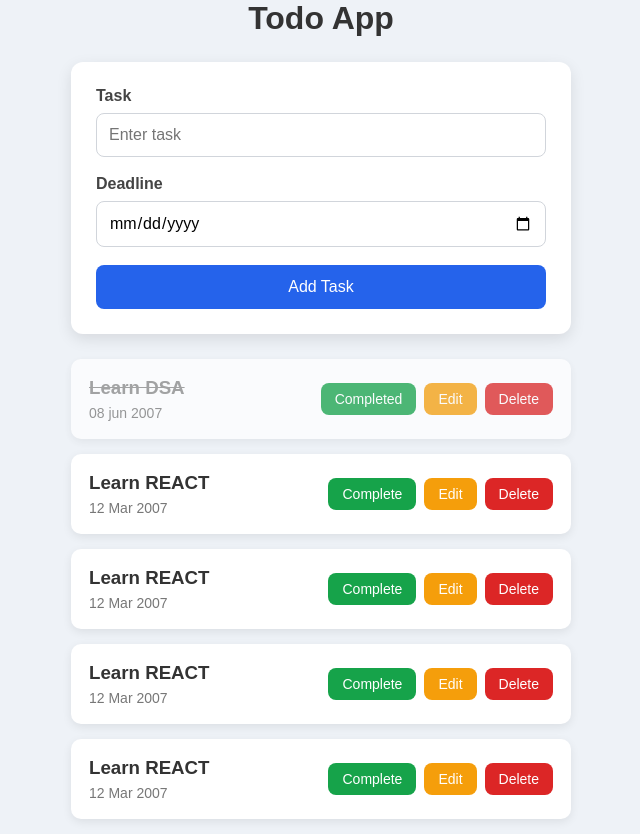
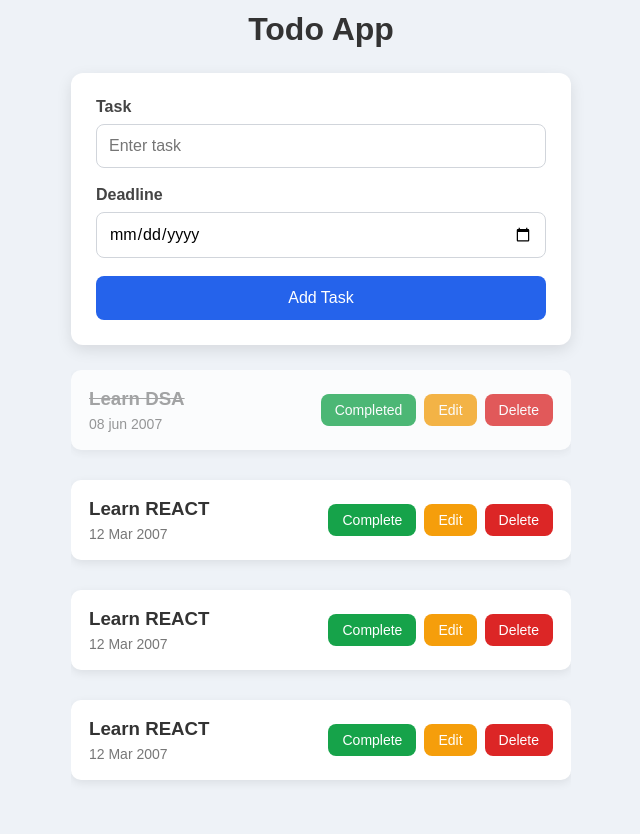
Before and after one commit to fahadmb123/To-Do-REACT, a React (Vite) app: page / in a window 1280 px wide. Shown: the whole page, without its empty margins (319-959 px from the left). After the commit the page ends 800 px from the top, so only its background shows below. Built offline with nearby package versions, Linux system fonts and the light colour scheme.

Commit message:
ToDo llist made scrollable

```diff
--- /dev/null
+++ b/src/components/todo/ToDoList/ToDoList.css
@@ -0,0 +1,20 @@
+.task-list {
+    max-height: 420px;   /* Adjust as needed */
+    overflow-y: auto;
+    display: flex;
+    flex-direction: column;
+    gap: 15px;
+}
+
+.task-list::-webkit-scrollbar {
+    width: 8px;
+}
+
+.task-list::-webkit-scrollbar-thumb {
+    background: #2563eb;
+    border-radius: 10px;
+}
+
+.task-list::-webkit-scrollbar-track {
+    background: #f1f1f1;
+}
--- a/src/components/todo/ToDoList/ToDoList.tsx
+++ b/src/components/todo/ToDoList/ToDoList.tsx
@@ -1,5 +1,5 @@
 import Item from '../ToDoItem/ToDoItem';
-
+import "./ToDoList.css"
 
 
 function List () {
```
